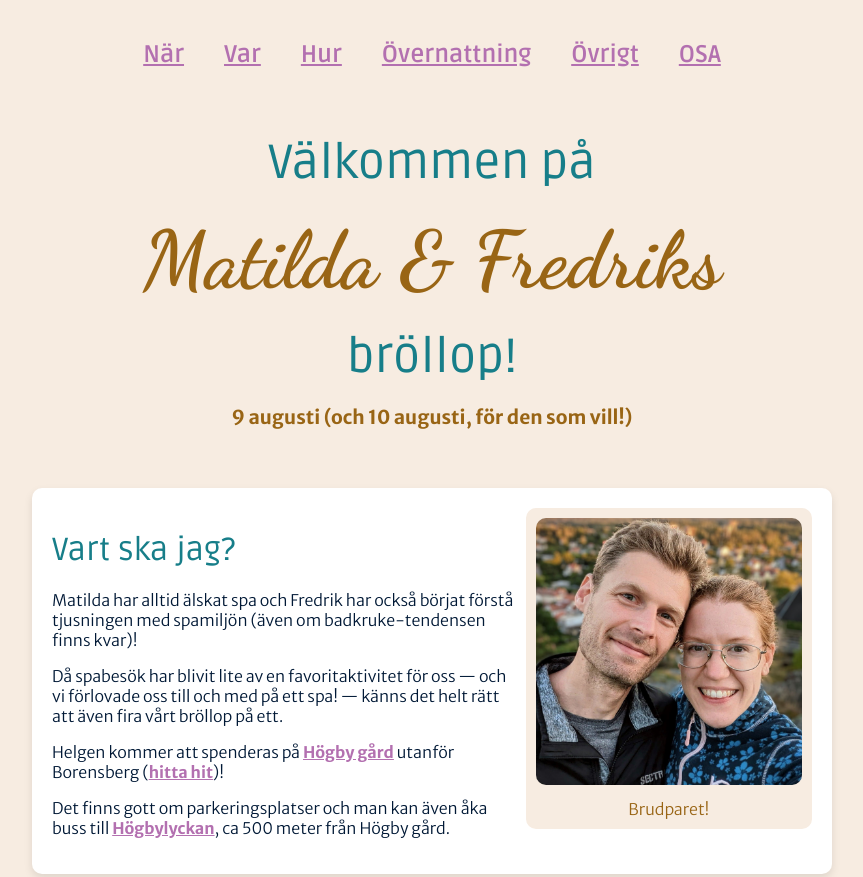
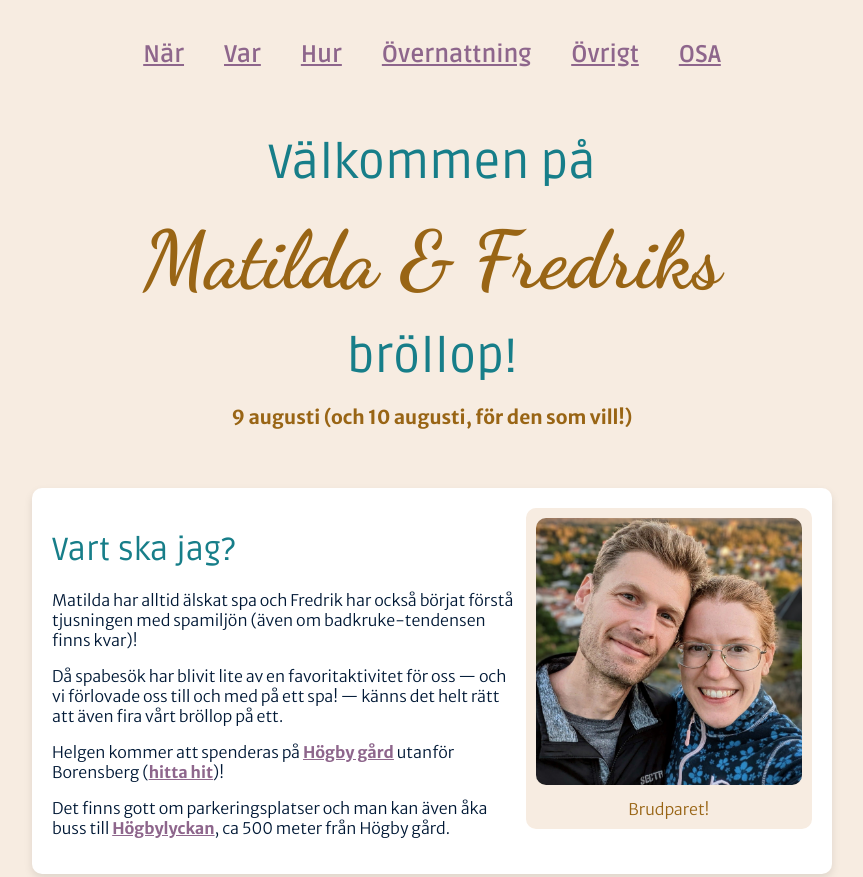
Before and after one commit to Thrinduil/brollop_clean, a website: page index.html in a window 1280 px wide. Shown: the top 877 px of the page, without its empty margins (208-1071 px from the left). Drawn offline with Linux system fonts and the light colour scheme.

Commit message:
Använd en bättre rosa färg för att göra Hanna glad

```diff
--- a/style.css
+++ b/style.css
@@ -30,7 +30,7 @@ body {
 
 .navbar a {
     text-decoration: underline;
-    color: #B370B0;
+    color: #8E668C;
     padding: 10px;
     border-radius: 5px;
     font-family: "Ruda", serif;
@@ -117,7 +117,7 @@ body {
 }
 
 .card a {
-    color: #B370B0;
+    color: #8E668C;
     text-decoration: underline;
     font-weight: bold;
 }
```
